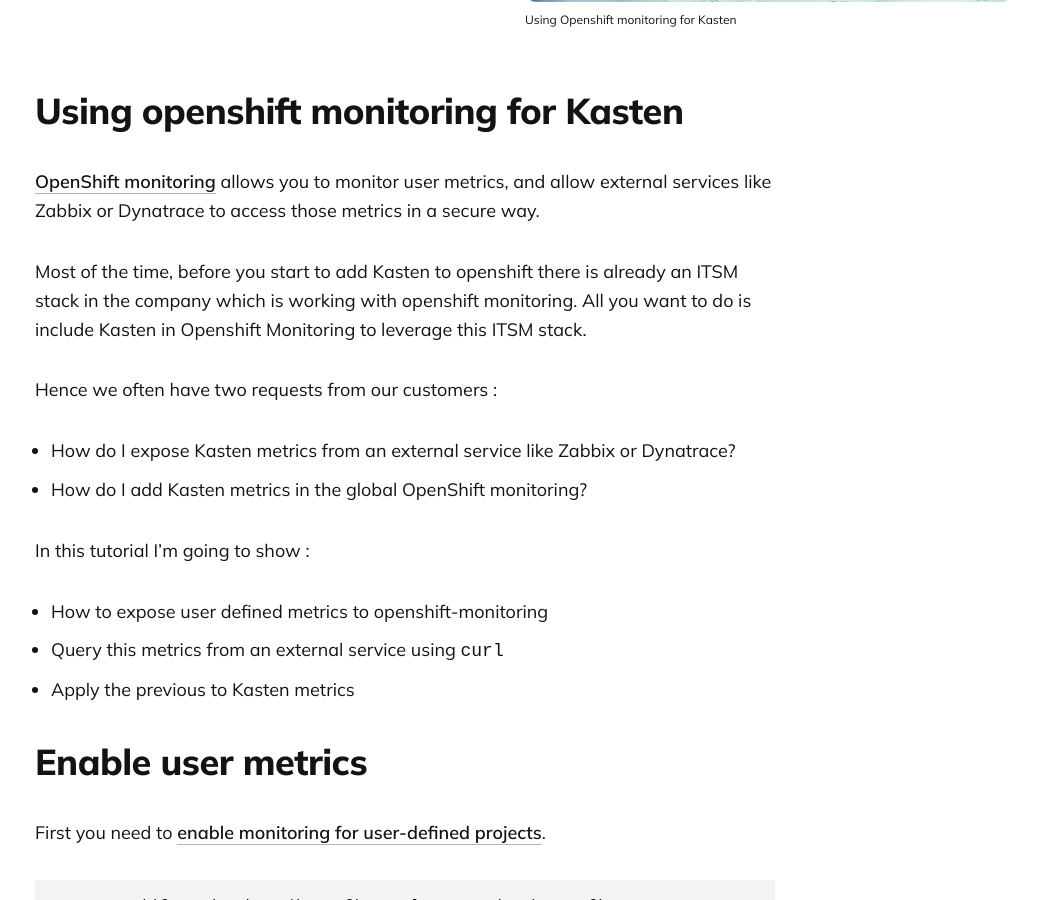
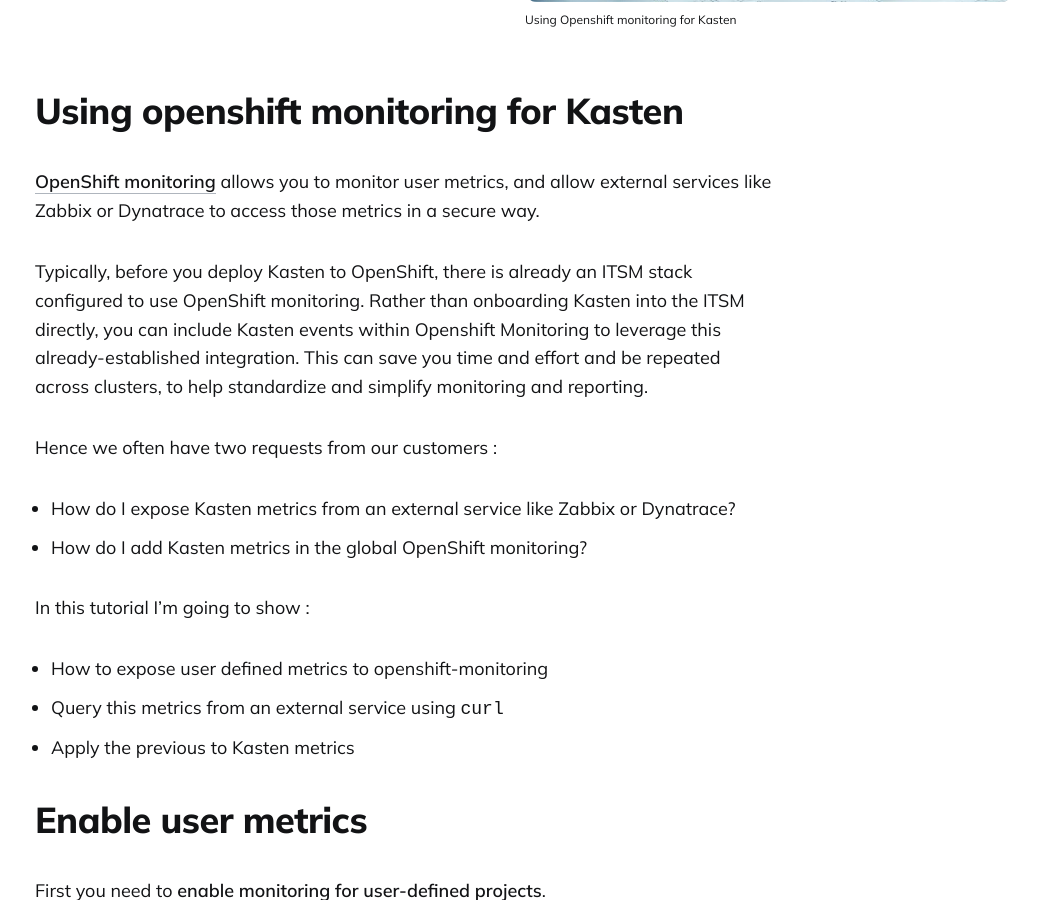
Before and after one commit to newellbrandon/kastendevhub.github.io, a Jekyll site: the page built from _posts/2024-01-12-kasten-openshift-monitoring.markdown, in a window 1280 px wide and 900 px high, scrolled down 758 px. Shown: the whole window, without its empty margins (235-1274 px from the left). Built offline with Jekyll 4.4.1, drawn with Linux system fonts in a browser that asks for light colours.

Commit message:
rewrite "typical situation"
Co-authored-by: slotdawg <mattslotten@gmail.com>

```diff
--- a/_posts/2024-01-12-kasten-openshift-monitoring.markdown
+++ b/_posts/2024-01-12-kasten-openshift-monitoring.markdown
@@ -13,7 +13,7 @@ featured:
 
 [OpenShift monitoring](https://docs.openshift.com/container-platform/4.12/monitoring/monitoring-overview.html) allows you to monitor user metrics, and allow external services like Zabbix or Dynatrace to access those metrics in a secure way.
 
-Most of the time, before you start to add Kasten to openshift there is already an ITSM stack in the company which is working with openshift monitoring. All you want to do is include Kasten in Openshift Monitoring to leverage this ITSM stack.
+Typically, before you deploy Kasten to OpenShift, there is already an ITSM stack configured to use OpenShift monitoring. Rather than onboarding Kasten into the ITSM directly, you can include Kasten events within Openshift Monitoring to leverage this already-established integration. This can save you time and effort and be repeated across clusters, to help standardize and simplify monitoring and reporting.
 
 Hence we often have two requests from our customers :
 - How do I expose Kasten metrics from an external service like Zabbix or Dynatrace?
```
